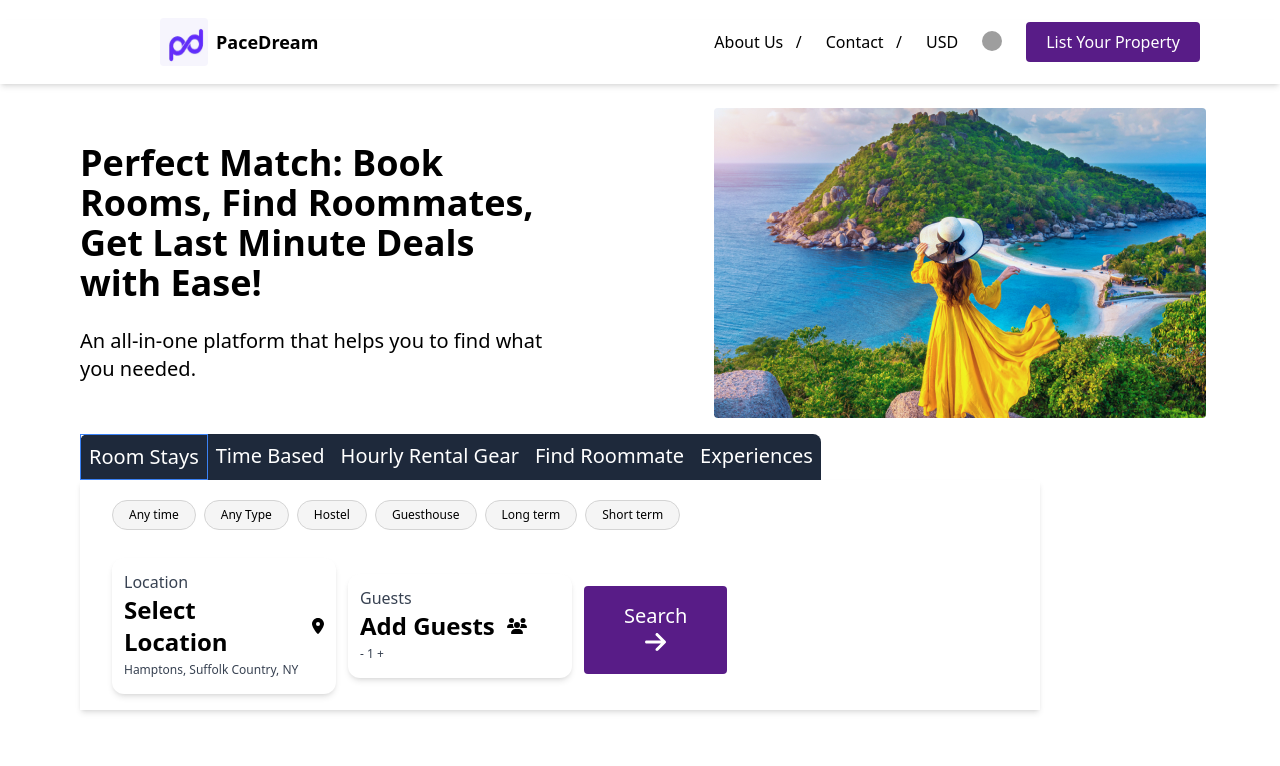
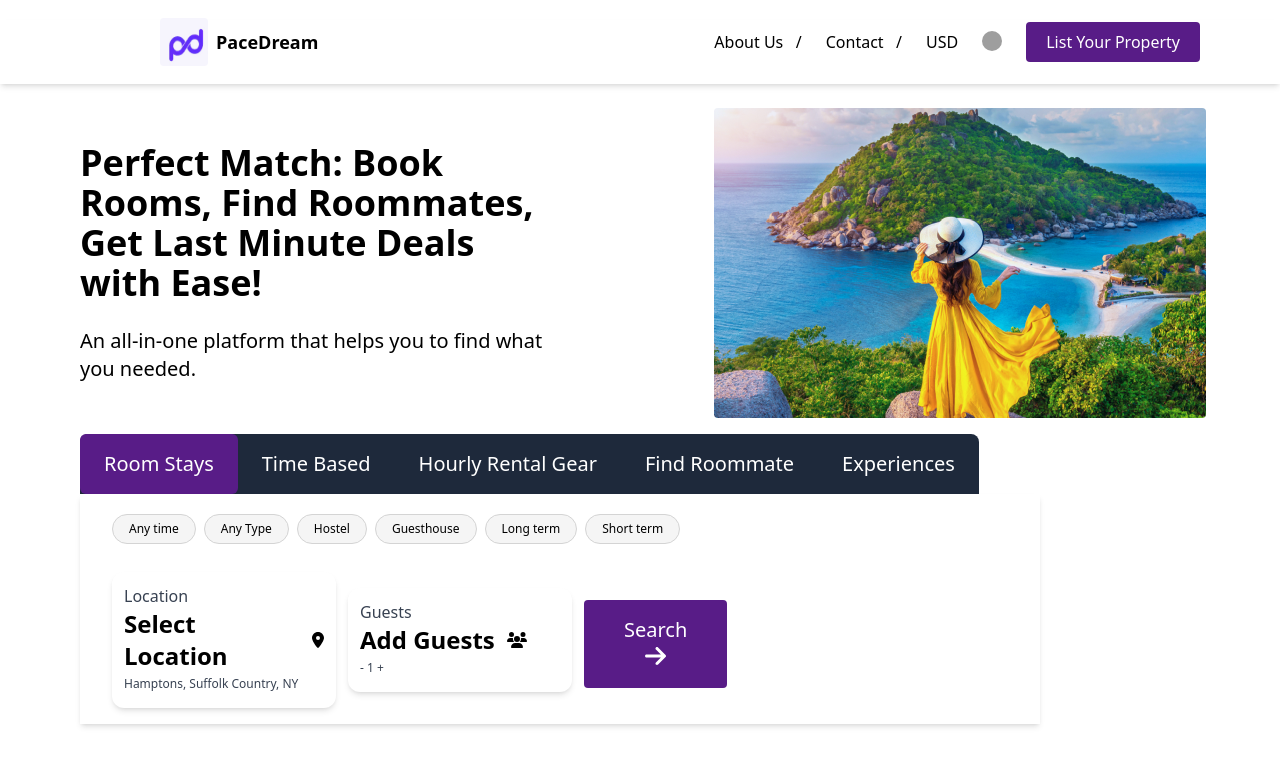
Before and after one commit to EricSiwakoti/PaceDream-Replica, a React (Vite) app: page / in a window 1280 px wide. Shown: the top 766 px of the page. Built offline with nearby package versions, Linux system fonts and the light colour scheme; grey boxes are pictures that could not be loaded.

Commit message:
chore : minor fixes

```diff
--- a/package.json
+++ b/package.json
@@ -10,6 +10,9 @@
     "preview": "vite preview"
   },
   "dependencies": {
+    "@fortawesome/fontawesome-svg-core": "^6.5.2",
+    "@fortawesome/free-solid-svg-icons": "^6.5.2",
+    "@fortawesome/react-fontawesome": "^0.2.0",
     "autoprefixer": "^10.4.19",
     "postcss": "^8.4.38",
     "react": "^18.2.0",
--- a/src/components/Navigation/MainHeader.tsx
+++ b/src/components/Navigation/MainHeader.tsx
@@ -6,7 +6,7 @@ interface MainHeaderProps {
 
 const MainHeader = (props: MainHeaderProps) => {
   return (
-    <header className="w-full h-16 flex items-center relative top-0 left-0 bg-white-100 shadow-md px-20 z-10 mt-5 pb-5 justify-between">
+    <header className="w-full h-16 flex items-center relative top-0 left-0 bg-white shadow-md px-20 z-10 mt-5 pb-5 justify-between">
       {props.children}
     </header>
   );
--- a/src/components/pages/TabSection.tsx
+++ b/src/components/pages/TabSection.tsx
@@ -10,7 +10,9 @@ const TabSection: React.FC<TabSectionProps> = ({ title, active, onClick }) => {
   return (
     <div
       onClick={onClick}
-      className={`cursor-pointer p-2 ${active ? "border border-blue-500" : ""}`}
+      className={`cursor-pointer p-2 py-4 px-6 rounded-md ${
+        active ? "bg-purple-900" : ""
+      }`}
     >
       {title}
     </div>
```
Also changed, not shown: 1 other file (tests, documents, lock files or other folders).
